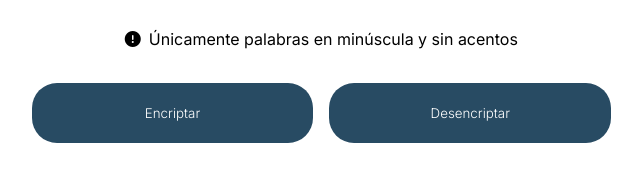
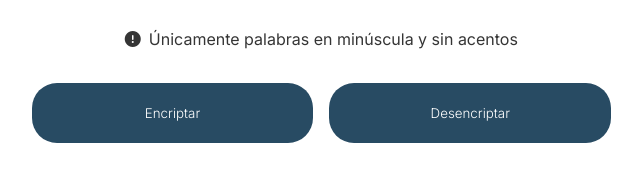
Before and after one commit to NoSoyJoshua/Codificador, a plain HTML site: page index.html in a window 1280 px wide. Shown: the part 551-734 px from the top of the page, 125-765 px from the left. Drawn offline with nearby package versions, Linux system fonts and the light colour scheme.

Commit message:
Change the styling

```diff
--- a/assets/css/styles.css
+++ b/assets/css/styles.css
@@ -210,6 +210,7 @@ main {
     justify-content: center;
     margin-left: auto;
     margin-right: auto;
+    color: var(--darkest-color);
 }
 
 .warning {
```
